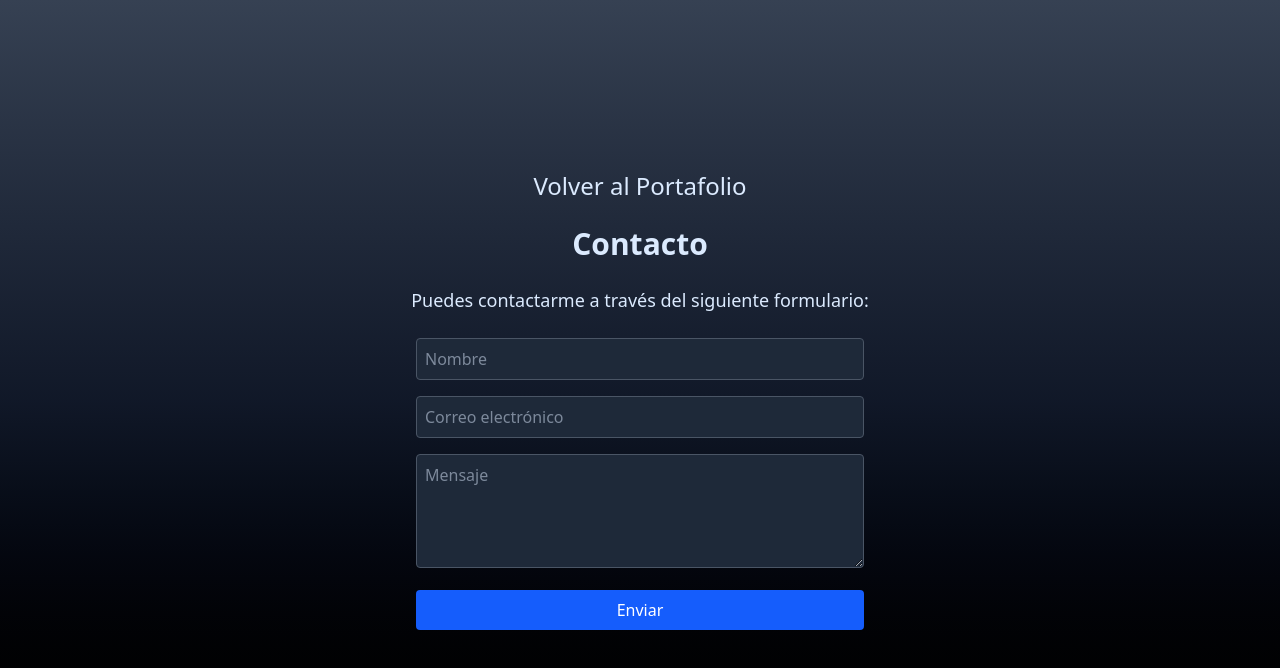
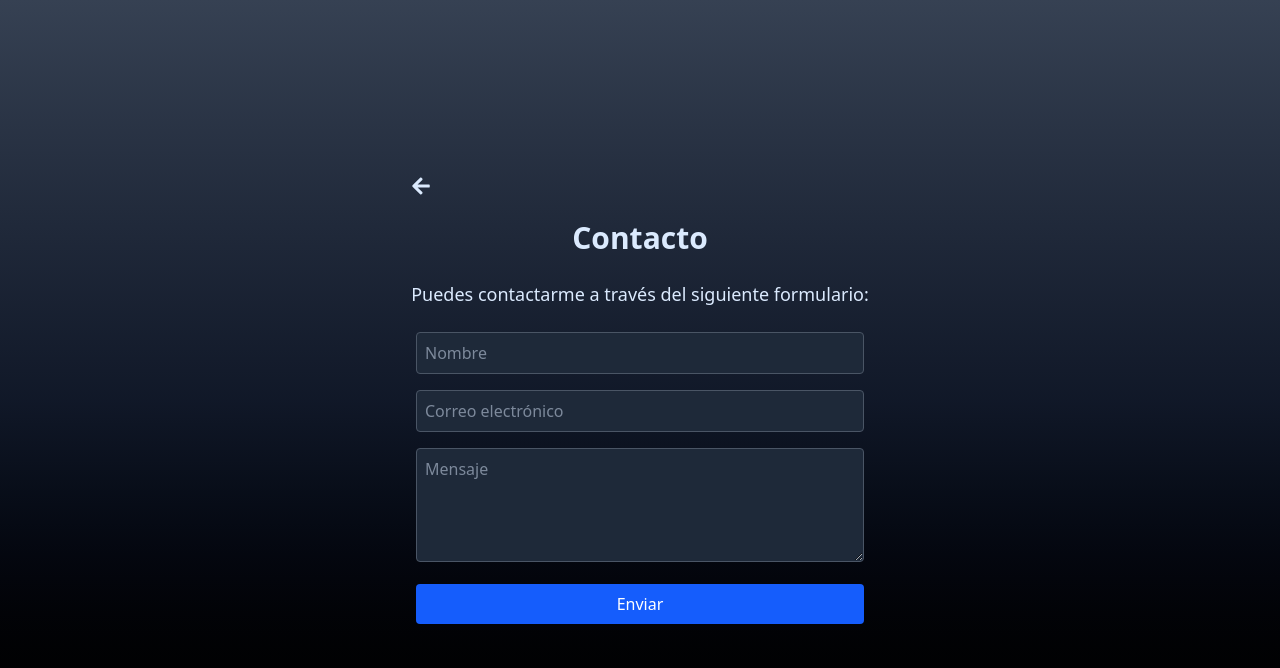
Before and after one commit to Ailya45/Practica-React2, a React (Vite) app: page / in a window 1280 px wide. Both pictures are taken after a click on the button "Contacto". Shown: the top 668 px of the page. Built offline with nearby package versions, Linux system fonts and the light colour scheme.

Commit message:
Se estilaron y alinearon los botones de contacto y el de regreso a portfolio.

```diff
--- a/package.json
+++ b/package.json
@@ -12,7 +12,8 @@
   "dependencies": {
     "@tailwindcss/vite": "^4.1.14",
     "react": "^19.1.1",
-    "react-dom": "^19.1.1"
+    "react-dom": "^19.1.1",
+    "react-icons": "^5.5.0"
   },
   "devDependencies": {
     "@eslint/js": "^9.36.0",
--- a/src/componentes/Contact.jsx
+++ b/src/componentes/Contact.jsx
@@ -1,8 +1,14 @@
+import { FaArrowLeft } from "react-icons/fa";
+
 const Contacto = ({cambiarPagina}) => {
     return(
         <div className="flex flex-col items-center space-y-6 p-6 max-w-2xl mx-auto">
-            <div>
-            <button className="text-blue-100 text-2xl text-center" onClick={() => cambiarPagina('Portfolio')}>Volver al Portafolio</button>
+            <div className="w-full flex justify-start">
+            <button
+            className="text-blue-100 text-2xl"
+            onClick={() => cambiarPagina('Portfolio')}>
+            <FaArrowLeft size = {20} />
+            </button>
             </div>
             <h1 className="text-3xl font-bold text-blue-100 text-center">Contacto</h1>
             <p className="text-lg text-blue-100 text-center">
--- a/src/componentes/Portfolio.jsx
+++ b/src/componentes/Portfolio.jsx
@@ -24,11 +24,12 @@ const Portfolio = ({cambiarPagina}) => {
           <li>Programar</li>
         </ul>
         </div>
-        <div>
+        <div className='flex flex-col justify-center items-center gap-8'>
             <h2 className = "text-2xl font-bold text-blue-100 text-center">
                 ¿Deseas ponerte en contacto conmigo? Ve a la seccion de contacto.
             </h2>
-            <button className="text-blue-100 text-2xl text-center" onClick={ () => cambiarPagina('Contacto')}>Contacto</button>
+            <button className="text-blue-100 text-2xl bg-blue-950 hover:bg-blue-700 transition py-2 px-4 rounded"
+            onClick={ () => cambiarPagina('Contacto')}>Contacto</button>
         </div>
         </div>
 
```
Also changed, not shown: 1 other file (tests, documents, lock files or other folders).
